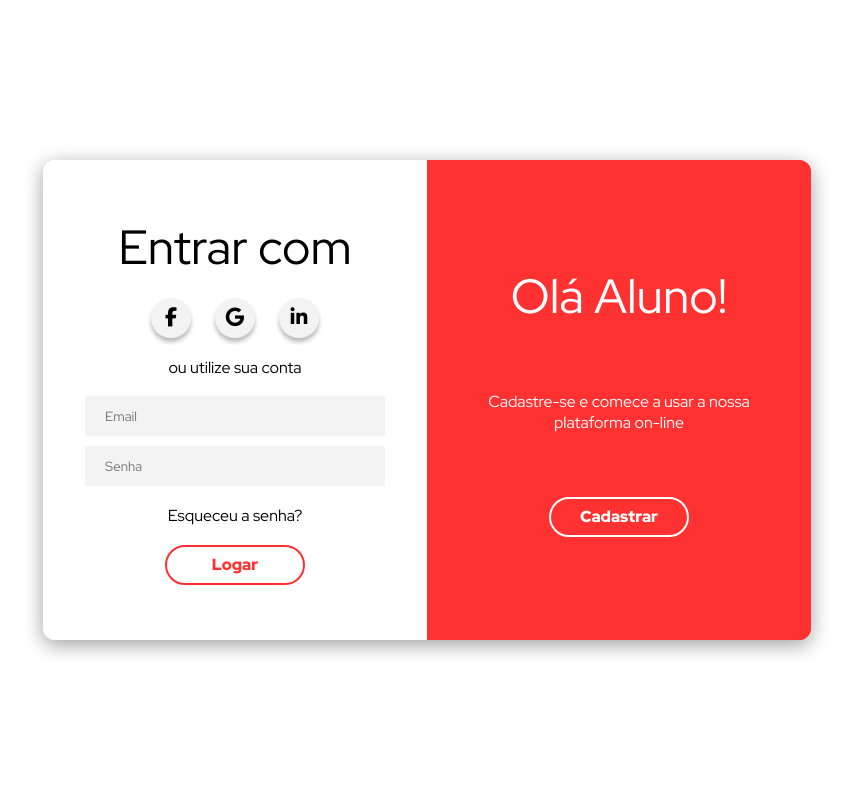
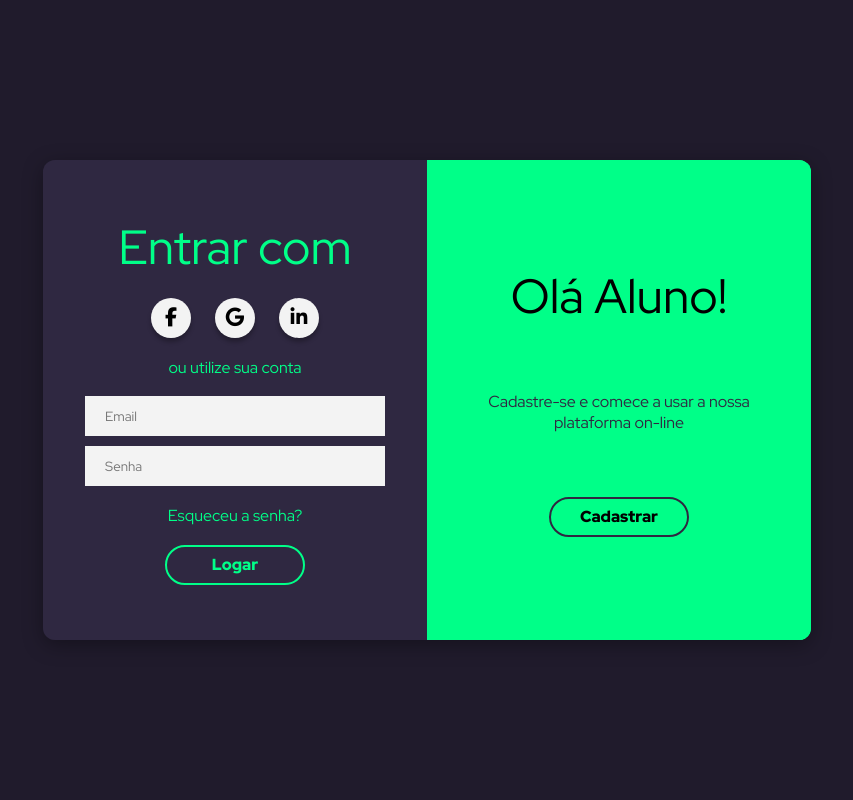
Before and after one commit to AugustoBerto/sistemacadastro, a PHP site: page / in a window 1280 px wide. Shown: the whole page, without its empty margins (213-1066 px from the left). Run offline with PHP 8.4, Linux system fonts and the light colour scheme; some libraries are stand-ins or nearby versions.

Commit message:
estilização da pagina de login

```diff
--- a/css/colors.css
+++ b/css/colors.css
@@ -1,7 +1,7 @@
-:root{
-    --primary-color: #FF3131;
-    --secundary-color: #FFF;
-    --text-color-dark: #000;
-    --text-color-light: #fff;
-    --icon-color: #F3F3F3;
+:root {
+  --primary-color: #00ff88;
+  --secundary-color: #2f2841;
+  --text-color-dark: #000;
+  --text-color-light: #fff;
+  --icon-color: #f3f3f3;
 }
--- a/css/form-button.css
+++ b/css/form-button.css
@@ -1,4 +1,4 @@
-.form-button{
+.form-button {
   width: 140px;
   height: 40px;
   border-style: none;
@@ -9,21 +9,26 @@
   font-weight: 800;
   color: var(--primary-color);
   cursor: pointer;
-    transition: .7s;
+  transition: 0.7s;
 }
 
-.form-button:hover{
+.form-button:hover {
   background-color: var(--primary-color);
   color: var(--secundary-color);
 }
 
-.form-button-light{
+.form-button-light {
   border: 2px solid var(--secundary-color);
-    color: var(--text-color-light);
+  color: var(--text-color-dark);
 }
 
-@media (max-width:768px) {
-    .form-button{
+.form-button-light:hover {
+  background-color: var(--secundary-color);
+  color: var(--primary-color);
+}
+
+@media (max-width: 768px) {
+  .form-button {
     background-color: var(--primary-color);
     color: var(--secundary-color);
     border: 2px solid var(--secundary-color);
--- a/css/form-title.css
+++ b/css/form-title.css
@@ -1,8 +1,21 @@
-.form-title{
-    font-size: 3rem;
-    font-weight: 400;
+.form-title {
+  color: var(--primary-color);
+  font-size: 3rem;
+  font-weight: 400;
 }
 
-.form-title-light{
-    color: var(--text-color-light);
+.form-title-light {
+  color: var(--text-color-dark);
 }
+
+.text-overlay {
+  color: var(--secundary-color);
+}
+
+.form-text {
+  color: var(--primary-color);
+}
+
+.form-link {
+  color: var(--primary-color);
+}
--- a/css/login-container.css
+++ b/css/login-container.css
@@ -1,21 +1,21 @@
-.login-container{
+.login-container {
   position: relative;
   height: 480px;
   width: 768px;
   border-radius: 12px;
-    box-shadow: 0 5px 20px #A0A0A0;
+  box-shadow: 0 5px 20px #00000056;
   overflow: hidden;
 }
 
-@media (max-width:768px){
-    .login-container{
+@media (max-width: 768px) {
+  .login-container {
     width: 75vw;
     height: 75vh;
   }
 }
 
-@media (max-width:480px){
-    .login-container{
+@media (max-width: 480px) {
+  .login-container {
     width: 100vw;
     height: 100vh;
     box-shadow: none;
--- a/css/main.css
+++ b/css/main.css
@@ -1,6 +1,7 @@
 main {
-    height: 100vh;
-    display: flex;
-    justify-content: center;
-    align-items: center;
+  height: 100vh;
+  display: flex;
+  justify-content: center;
+  align-items: center;
+  background-color: #201b2c;
 }
--- a/css/overlay.css
+++ b/css/overlay.css
@@ -1,4 +1,4 @@
-.overlay{
+.overlay {
   position: absolute;
   width: 100%;
   height: 100%;
--- a/css/social-icon.css
+++ b/css/social-icon.css
@@ -1,4 +1,4 @@
-.social-icon{
+.social-icon {
   height: 40px;
   width: 40px;
   display: flex;
@@ -8,10 +8,10 @@
   font-size: 1.2rem;
   background-color: var(--icon-color);
   box-shadow: 0 4px 4px #0004;
-    transition: .5s;
+  transition: 0.5s;
 }
 
-.social-icon:hover{
+.social-icon:hover {
   background-color: var(--primary-color);
   transform: translateY(-15%);
   color: var(--text-color-light);
--- a/index.html
+++ b/index.html
@@ -92,7 +120,7 @@
         <div class="overlay-container">
           <div class="overlay">
             <h2 class="form-title form-title-light">Já tem conta?</h2>
-            <p class="form-text">
+            <p class="form-text, text-overlay">
               Para entrar na nossa plataforma faça login com suas informações
             </p>
             <button class="form-button form-button-light" id="open-login">
@@ -101,7 +129,7 @@
           </div>
           <div class="overlay">
             <h2 class="form-title form-title-light">Olá Aluno!</h2>
-            <p class="form-text">
+            <p class="form-text, text-overlay">
               Cadastre-se e comece a usar a nossa plataforma on-line
             </p>
             <button class="form-button form-button-light" id="open-register">
```
Also changed, not shown: other parts of index.html (+35 -7 lines), css/form-input.css (+6 -6 lines), css/form.css (+7 -8 lines), css/overlay-container.css (+5 -5 lines), css/reset.css (+8 -8 lines). Lines whose indentation alone changed are shown as unchanged.
